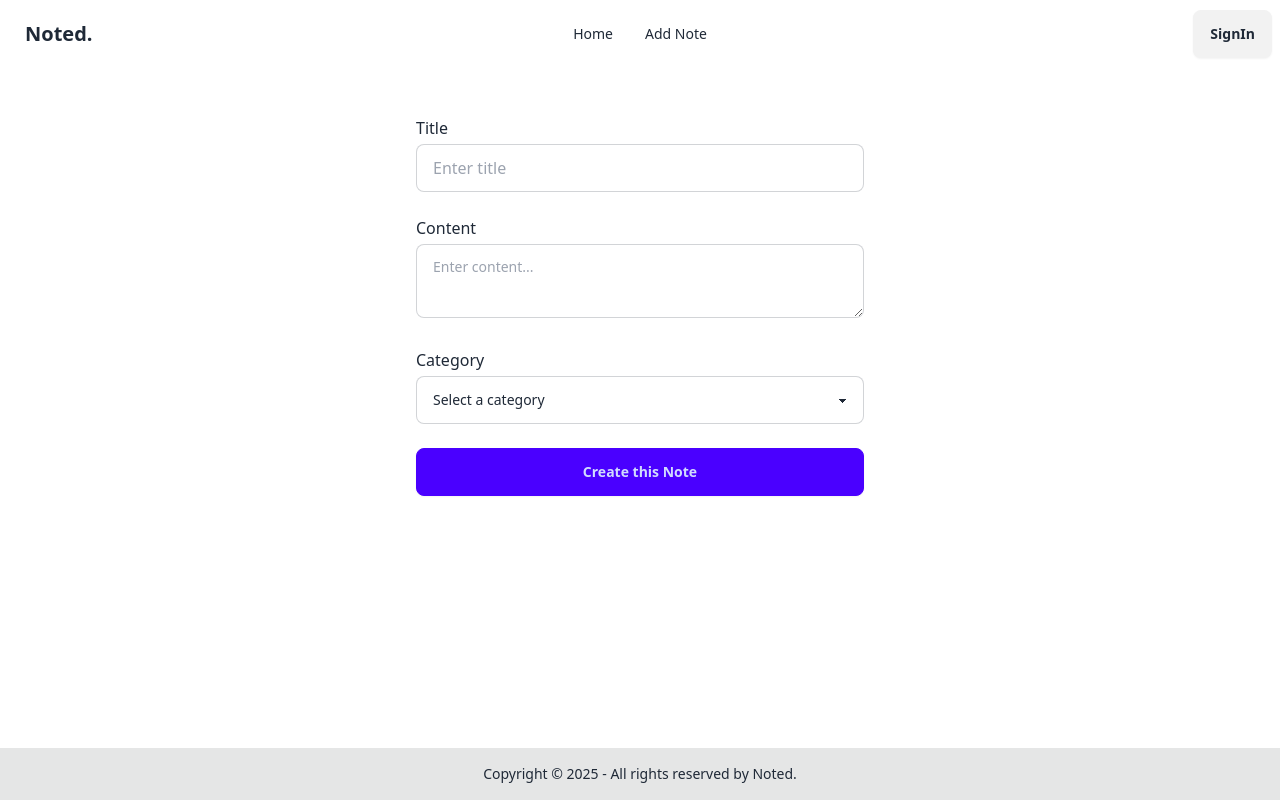
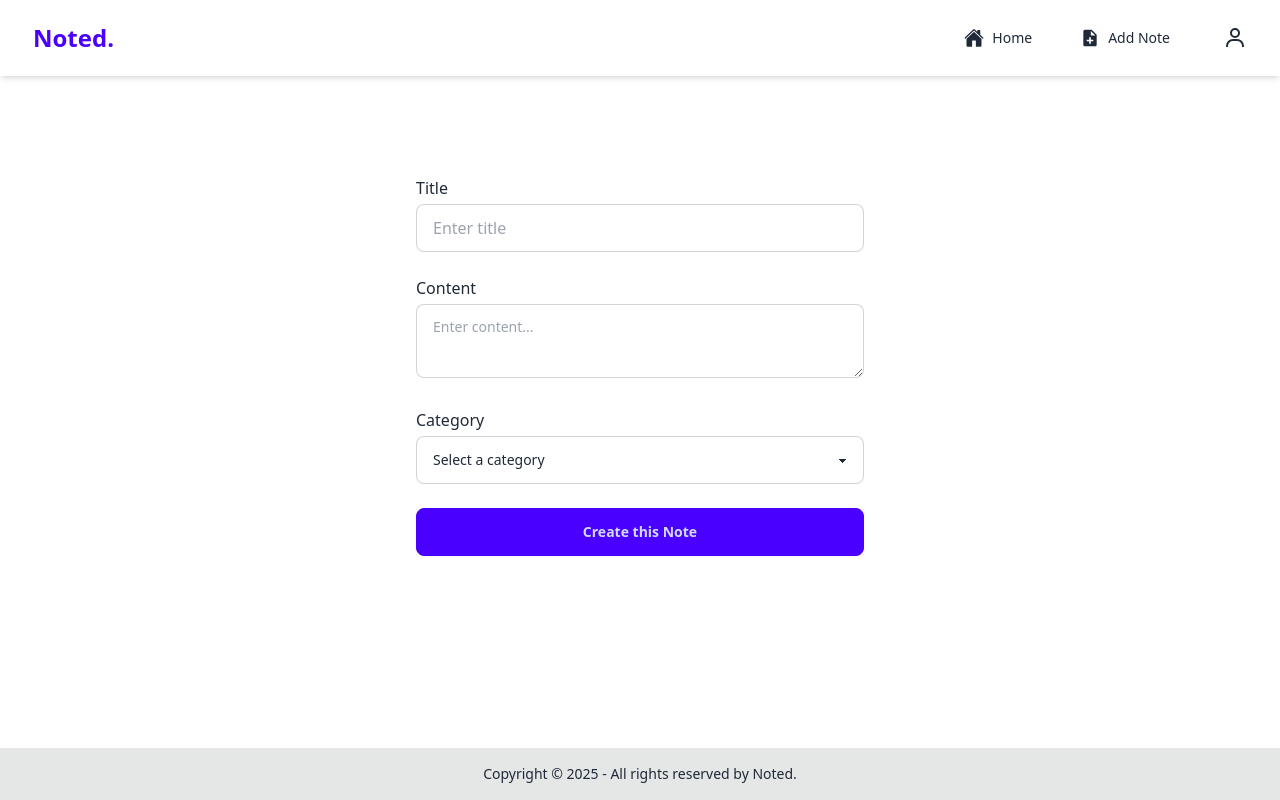
Before and after one commit to AnneMerlyn/notes-app-react, a React (Vite) app: page /add-note in a window 1280 px wide. Built offline with nearby package versions, Linux system fonts and the light colour scheme.

Commit message:
updated layout and styling

```diff
--- a/package.json
+++ b/package.json
@@ -10,6 +10,7 @@
     "preview": "vite preview"
   },
   "dependencies": {
+    "framer-motion": "^12.4.5",
     "react": "^19.0.0",
     "react-dom": "^19.0.0",
     "react-icons": "^5.4.0",
--- a/src/components/Card.jsx
+++ b/src/components/Card.jsx
@@ -37,26 +37,26 @@ function Card({ note }) {
         : "No date available";
 
     return (
-        <div className="card bg-base-100 shadow-xl">
+        <div className="card bg-base-100 shadow-xl hover:shadow-2xl transition-shadow duration-300">
             <div className="card-body">
-                <div className="flex flex-row">
+                <div className="flex flex-row items-center">
                     <div
                         className={`badge badge-outline ${getCategoryColor(
                             note.category
-                        )}`}
+                        )} px-3 py-1`}
                     >
                         {note.category}
                     </div>
-                    <div className="flex flex-row ml-auto items-center gap-2">
+                    <div className="flex flex-row ml-auto items-center gap-3">
                         <Link
                             to={`/edit-note/${note.id}`}
-                            className="cursor-pointer text-gray-500 hover:text-indigo-700 active:text-blue-700 transition-colors"
+                            className="cursor-pointer text-gray-500 hover:text-indigo-700 transition-colors"
                         >
                             <TbEdit size={20} />
                         </Link>
                         <button
                             onClick={openModal}
-                            className="cursor-pointer text-gray-500 hover:text-red-500 active:text-red-700 transition-colors"
+                            className="cursor-pointer text-gray-500 hover:text-red-500 transition-colors"
                         >
                             <RiDeleteBinLine size={20} />
                         </button>
@@ -68,7 +68,9 @@ function Card({ note }) {
                     </div>
                 </div>
 
-                <h2 className="card-title">{note.title}</h2>
+                <h2 className="card-title text-xl font-bold text-slate-100/80 mt-2 mb-2">
+                    {note.title}
+                </h2>
                 <figure>
                     <img
                         src="https://img.daisyui.com/images/stock/photo-1606107557195-0e29a4b5b4aa.webp"
@@ -76,8 +78,12 @@ function Card({ note }) {
                         className="rounded-xl"
                     />
                 </figure>
-                <p>{note.content}</p>
-                <div className="card-actions justify-end">{formattedDate}</div>
+                <p className="text-gray-300/80 leading-relaxed line-clamp-3">
+                    {note.content}
+                </p>
+                <div className="card-actions justify-end text-gray-600 text-sm mt-2">
+                    {formattedDate}
+                </div>
             </div>
         </div>
     );
--- a/src/components/DeleteNote.jsx
+++ b/src/components/DeleteNote.jsx
@@ -2,21 +2,27 @@ function DeleteNote({ isOpen, onClose, onConfirm }) {
     if (!isOpen) return null;
     return (
         <div className="fixed inset-0 flex items-center justify-center z-50">
+            {/* Backdrop */}
             <div
-                className="absolute inset-0 bg-black bg-opacity-50 backdrop-blur-sm transition-opacity duration-300"
+                className="absolute inset-0 bg-black bg-opacity-50 backdrop-blur-sm transition-opacity duration-300 opacity-100"
                 onClick={onClose}
             ></div>
-            <div className="bg-slate-900 p-6 rounded-lg shadow-xl z-10 max-w-md w-full">
-                <p className="flex justify-center">
+
+            {/* Modal */}
+            <div className="bg-slate-900 p-6 rounded-lg shadow-xl z-10 max-w-md w-full transform transition-transform duration-300 scale-100 opacity-100">
+                {/* Animated Image */}
+                <p className="flex justify-center mb-2">
                     <img
-                        src="/DeleteConfirmation.svg"
+                        src="/cartman.svg"
                         alt="Delete Confirmation"
-                        className="w-64 h-auto"
+                        className="w-64 h-auto animate-[growIn_0.4s_ease-out]"
                     />
                 </p>
+
                 <p className="text-gray-300 text-center">
                     Are you sure you want to delete this item?
                 </p>
+
                 <div className="mt-4 flex w-full items-center justify-between gap-2">
                     <button onClick={onClose} className="btn w-1/2 btn-neutral">
                         Cancel
--- a/src/components/Navbar.jsx
+++ b/src/components/Navbar.jsx
@@ -1,26 +1,102 @@
+import { useState } from "react";
 import { Link } from "react-router";
+import { IoHome } from "react-icons/io5";
+import { MdNoteAdd } from "react-icons/md";
+import { BiUser, BiSolidUser } from "react-icons/bi";
 
 function Navbar() {
+    const [isOpen, setIsOpen] = useState(false);
+    const isLoggedIn = false;
+
     return (
         <>
-            <div className="navbar bg-base-100">
+            <nav className="fixed top-0 left-0 w-full bg-base-100 shadow-md z-50">
+                <div className="navbar container mx-auto px-4 py-3">
                     <div className="navbar-start">
-                    <a className="btn btn-ghost text-xl">Noted.</a>
+                        <Link
+                            to="/"
+                            className="btn btn-ghost text-2xl font-bold text-primary"
+                        >
+                            Noted.
+                        </Link>
                     </div>
-                <div className="navbar-center lg:flex">
-                    <ul className="menu menu-horizontal px-1">
+
+                    <div className="navbar-end flex items-center space-x-4">
+                        <ul className="hidden lg:flex menu menu-horizontal px-1 space-x-4">
                             <li>
-                            <Link to="/">Home</Link>
+                                <Link
+                                    to="/"
+                                    className="flex items-center gap-2 hover:text-primary transition"
+                                >
+                                    <IoHome className="text-xl" /> Home
+                                </Link>
                             </li>
                             <li>
-                            <Link to="/add-note">Add Note</Link>
+                                <Link
+                                    to="/add-note"
+                                    className="flex items-center gap-2 hover:text-primary transition"
+                                >
+                                    <MdNoteAdd className="text-xl" /> Add Note
+                                </Link>
+                            </li>
+                        </ul>
+
+                        <Link
+                            to={isLoggedIn ? "/profile" : "/signin"}
+                            className="btn btn-ghost"
+                        >
+                            {isLoggedIn ? (
+                                <BiSolidUser className="text-2xl" />
+                            ) : (
+                                <BiUser className="text-2xl" />
+                            )}
+                        </Link>
+
+                        <button
+                            className="btn btn-ghost lg:hidden"
+                            onClick={() => setIsOpen(!isOpen)}
+                        >
+                            {isOpen ? "✕" : "☰"}
+                        </button>
+                    </div>
+                </div>
+
+                {isOpen && (
+                    <div className="lg:hidden bg-base-100 shadow-md">
+                        <ul className="menu menu-compact flex flex-col items-center space-y-2 py-4">
+                            <li>
+                                <Link
+                                    to="/"
+                                    className="flex items-center gap-2 hover:text-primary transition"
+                                >
+                                    <IoHome className="text-xl" /> Home
+                                </Link>
+                            </li>
+                            <li>
+                                <Link
+                                    to="/add-note"
+                                    className="flex items-center gap-2 hover:text-primary transition"
+                                >
+                                    <MdNoteAdd className="text-xl" /> Add Note
+                                </Link>
+                            </li>
+                            <li>
+                                <Link
+                                    to={isLoggedIn ? "/profile" : "/signin"}
+                                    className="btn btn-ghost flex items-center gap-2"
+                                >
+                                    {isLoggedIn ? (
+                                        <BiSolidUser className="text-2xl" />
+                                    ) : (
+                                        <BiUser className="text-2xl" />
+                                    )}
+                                    {isLoggedIn ? "Profile" : "Sign In"}
+                                </Link>
                             </li>
                         </ul>
                     </div>
-                <div className="navbar-end">
-                    <a className="btn">SignIn</a>
-                </div>
-            </div>
+                )}
+            </nav>
         </>
     );
 }
--- a/src/layout/MainLayout.jsx
+++ b/src/layout/MainLayout.jsx
@@ -6,7 +6,7 @@ function MainLayout() {
     return (
         <div className="flex flex-col min-h-screen">
             <Navbar />
-            <div>
+            <div className="mt-32">
                 <Outlet />
             </div>
             <Footer />
--- a/src/pages/Home.jsx
+++ b/src/pages/Home.jsx
@@ -8,7 +8,7 @@ function HomePage() {
 
     return (
         <>
-            <div className="container mx-auto p-4">
+            <div className="container mx-auto p-4 ">
                 <div className="grid grid-cols-1 sm:grid-cols-2 md:grid-cols-3 lg:grid-cols-4 gap-6 m-6">
                     {notes.length > 0 ? (
                         notes.map((note) => <Card key={note.id} note={note} />)
--- a/tailwind.config.js
+++ b/tailwind.config.js
@@ -4,7 +4,17 @@ import daisyui from "daisyui";
 export default {
     content: ["./index.html", "./src/**/*.{js,ts,jsx,tsx}"],
     theme: {
-        extend: {},
+        extend: {
+            keyframes: {
+                growIn: {
+                    "0%": { transform: "scale(0)", opacity: "0" },
+                    "100%": { transform: "scale(1)", opacity: "1" },
+                },
+            },
+            animation: {
+                growIn: "growIn 0.4s ease-out",
+            },
+        },
     },
     plugins: [daisyui],
     darkMode: "media",
```
Also changed, not shown: public/cartman.svg (added), 1 other file (tests, documents, lock files or other folders). Lines whose indentation alone changed are shown as unchanged.
